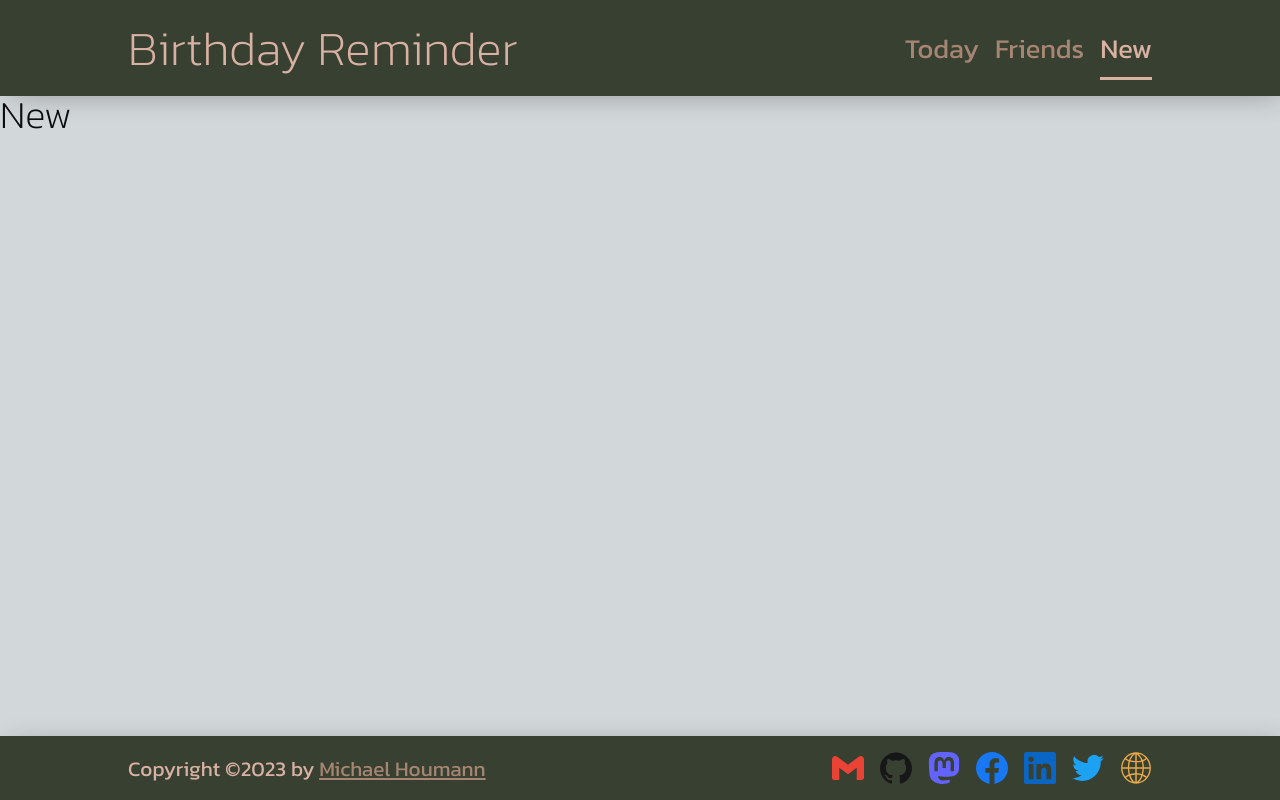
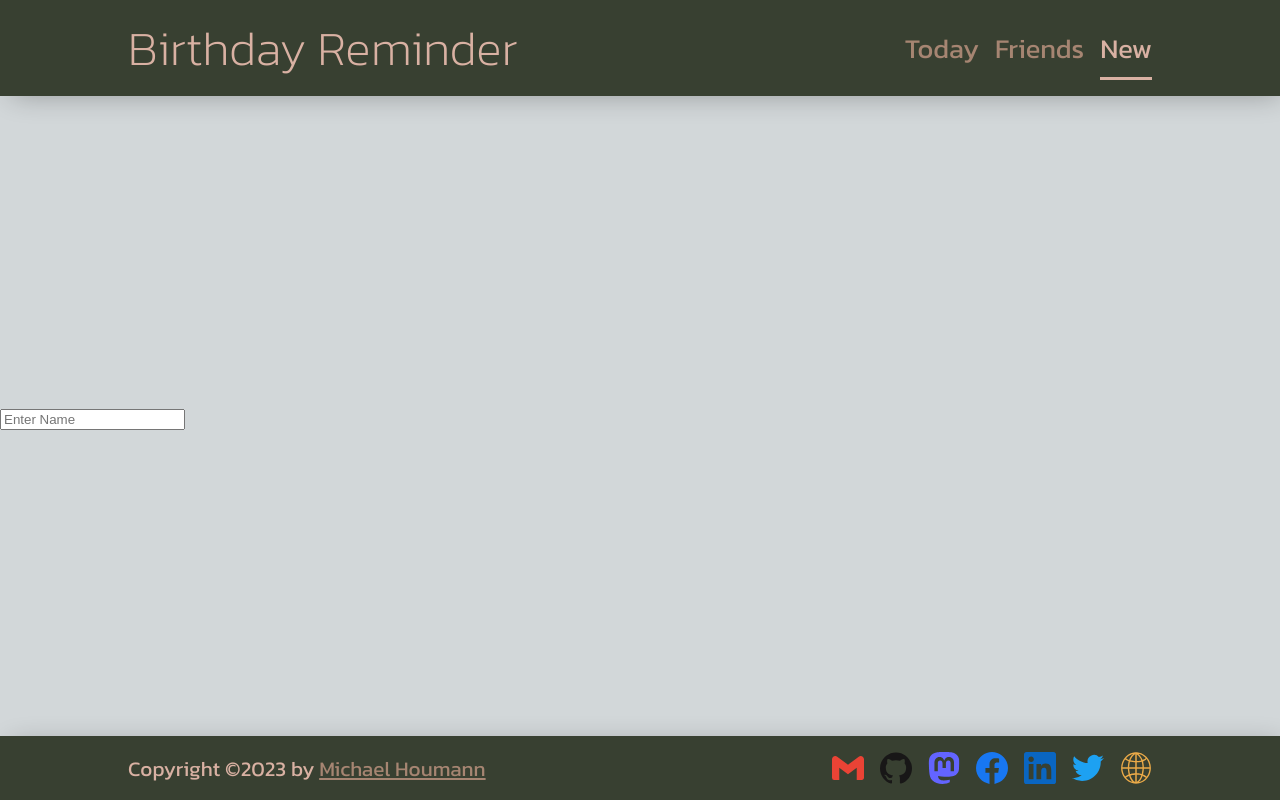
Before and after one commit to mhoumann87/birthday-reminder, a React (Vite) app: page /new in a window 1280 px wide. Built offline with nearby package versions, Linux system fonts and the light colour scheme.

Commit message:
Start on New page form

```diff
--- a/src/App.jsx
+++ b/src/App.jsx
@@ -107,6 +107,10 @@
     console.log('Month changed ' + birthMonth);
   }, [birthMonth, setBirthMonth]);
 
+  const handleSubmit = () => {
+    console.log('submitted');
+  };
+
   return (
     <>
       <Header />
@@ -129,7 +133,7 @@
         />
         <Route
           path='/new'
-          element={<New friends={friends} setFriends={setFriends} />}
+          element={<New friends={friends} handleSubmit={handleSubmit} />}
         />
         <Route path='*' element={<Missing />} />
       </Routes>
--- a/src/components/Select.jsx
+++ b/src/components/Select.jsx
@@ -1,14 +1,15 @@
-const Select = ({ list, handelChange, selected, setChange }) => {
+const Select = ({ list, selected, setChange }) => {
+  console.log(selected);
   return (
     <>
       {list.length && (
         <select value={selected} onChange={e => setChange(e.target.value)}>
-          {list.map(item => (
+          {list.map((value, key) => (
             <option
-              key={list.indexOf(item)}
-              value={list.indexOf(item)}
-              aria-selected={list.indexOf(item) === selected ? true : false}>
-              {item}
+              key={key}
+              value={key}
+              aria-selected={key === selected ? true : false}>
+              {value}
             </option>
           ))}
         </select>
--- a/src/pages/New.jsx
+++ b/src/pages/New.jsx
@@ -1,5 +1,13 @@
-const New = () => {
-  return <h2>New</h2>;
+const New = ({ handleSubmit }) => {
+  return (
+    <main className='grid'>
+      <section className='card flex'>
+        <form onSubmit={handleSubmit}>
+          <input type='text' name='name' id='name' placeholder='Enter Name' />
+        </form>
+      </section>
+    </main>
+  );
 };
 
 export default New;
```
